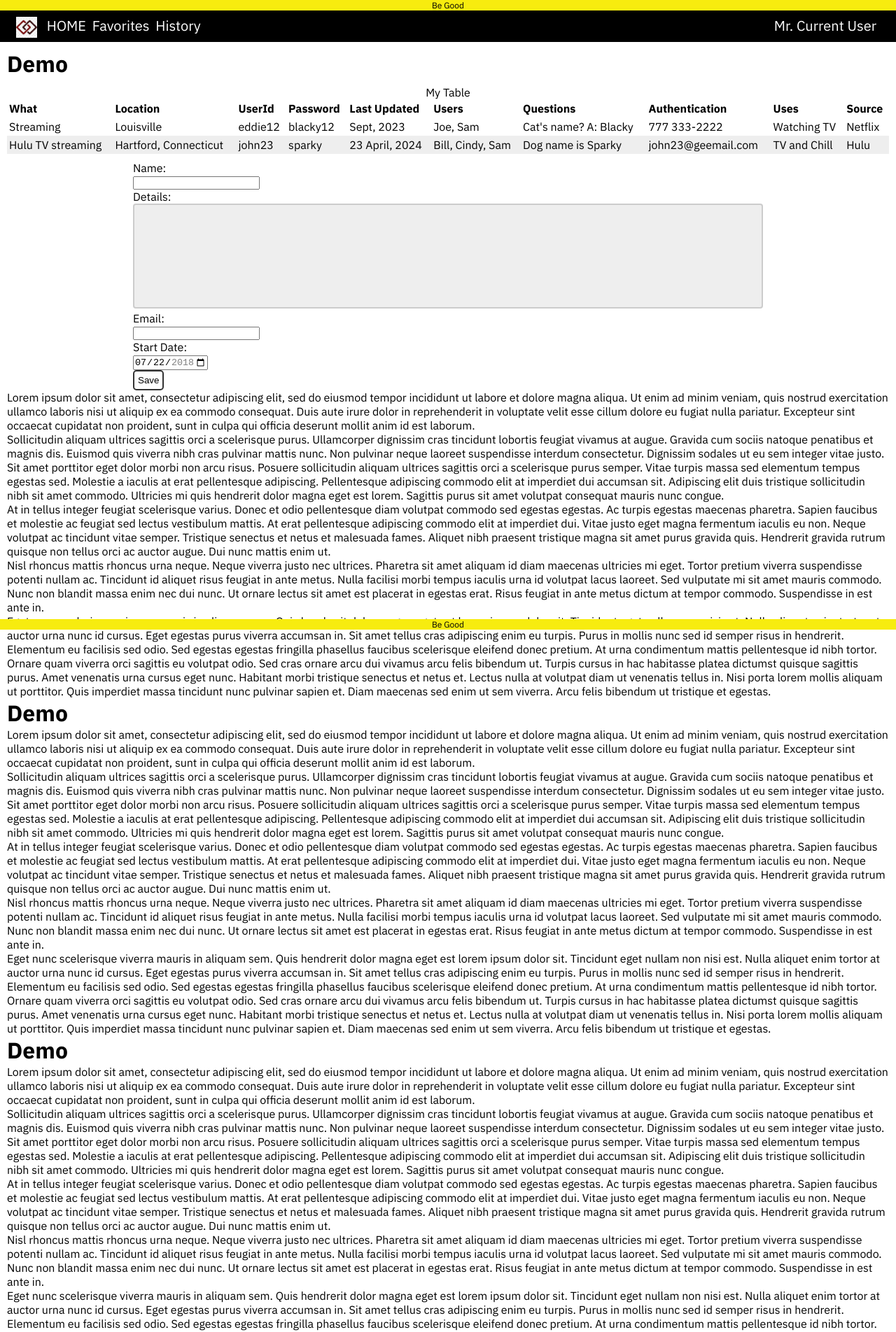
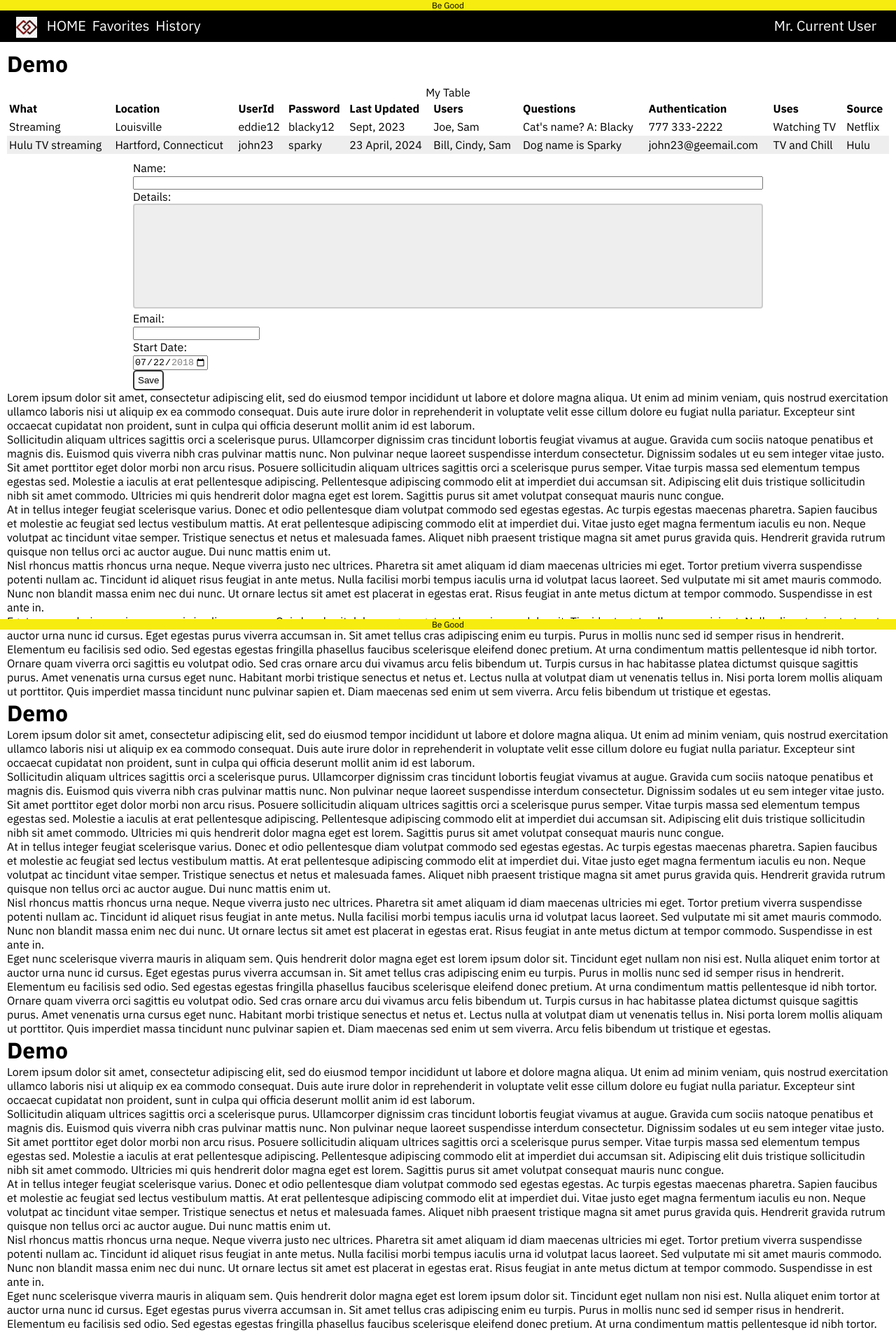
Before and after one commit to gothamgo/demo, a Jekyll site: the page built from index.html, in a window 1280 px wide. Shown: the top 1904 px of the page at 70% size. Built offline with Jekyll 4.4.1, drawn with Linux system fonts in a browser that asks for light colours.

Commit message:
Update form.html

```diff
--- a/_includes/form.html
+++ b/_includes/form.html
@@ -11,7 +11,7 @@
   form.form div.form-text {
   }
 
-  form.form div.form-text input[text] {
+  form.form div.form-text input[type=text] {
     width: 100%;
   }
 
```
